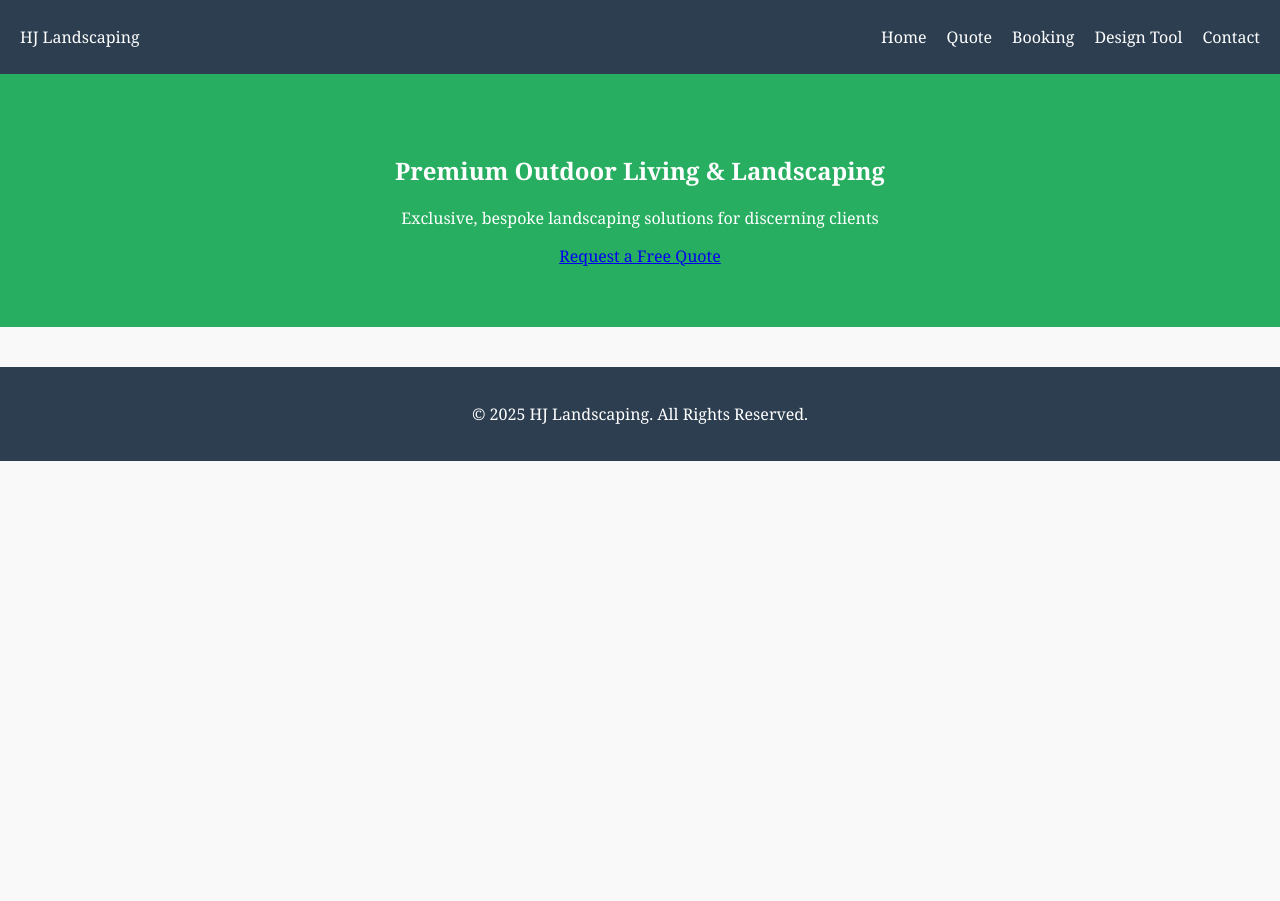
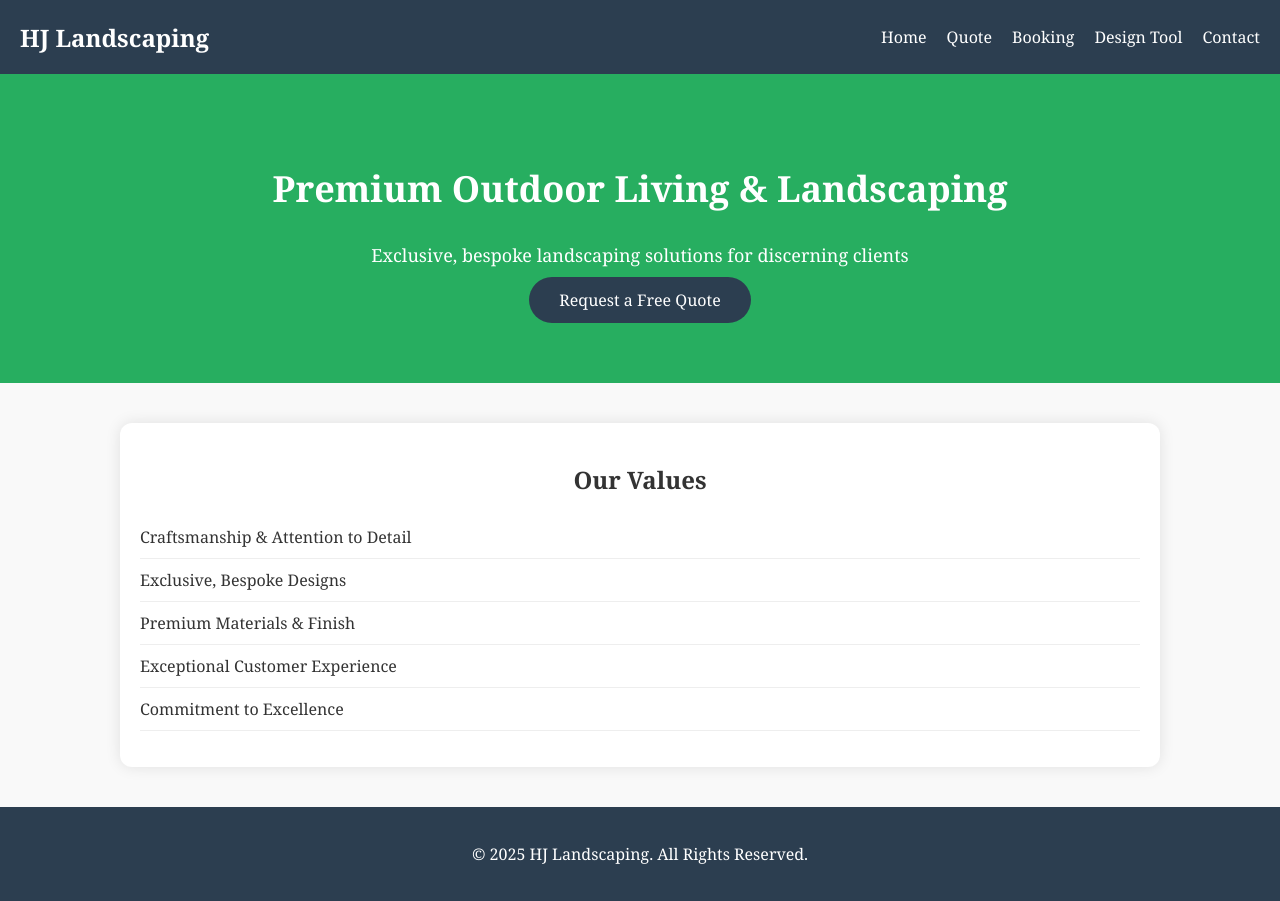
Before and after one commit to HJLandscaping/hjlandscaping.github.io, a plain HTML site: page index.html in a window 1280 px wide. Before the commit the page ends 800 px from the top, so only its background shows below. Drawn offline with Linux system fonts and the light colour scheme.

Commit message:
Add files via upload

```diff
--- a/index.html
+++ b/index.html
@@ -1 +1,44 @@
-<!DOCTYPE html><html lang='en'><head><meta charset='UTF-8'><meta name='viewport' content='width=device-width, initial-scale=1.0'><title>HJ Landscaping | Home</title><link rel='stylesheet' href='style.css'></head><body><header><div class='logo'>HJ Landscaping</div><nav><ul class='nav-links'><li><a href='index.html'>Home</a></li><li><a href='quote.html'>Quote</a></li><li><a href='maintenance.html'>Booking</a></li><li><a href='design.html'>Design Tool</a></li><li><a href='contact.html'>Contact</a></li></ul></nav></header><section class='hero'><h1>Premium Outdoor Living & Landscaping</h1><p>Exclusive, bespoke landscaping solutions for discerning clients</p><a href='quote.html' class='btn'>Request a Free Quote</a></section><footer><p>&copy; 2025 HJ Landscaping. All Rights Reserved.</p></footer></body></html>
+<!DOCTYPE html>
+<html lang="en">
+<head>
+  <meta charset="UTF-8">
+  <meta name="viewport" content="width=device-width, initial-scale=1.0">
+  <title>HJ Landscaping | Home</title>
+  <link rel="stylesheet" href="style.css">
+</head>
+<body>
+  <header>
+    <div class="logo">HJ Landscaping</div>
+    <nav>
+      <ul class="nav-links">
+        <li><a href="index.html">Home</a></li>
+        <li><a href="quote.html">Quote</a></li>
+        <li><a href="maintenance.html">Booking</a></li>
+        <li><a href="design.html">Design Tool</a></li>
+        <li><a href="contact.html">Contact</a></li>
+      </ul>
+    </nav>
+  </header>
+
+  <section class="hero">
+    <h1>Premium Outdoor Living & Landscaping</h1>
+    <p>Exclusive, bespoke landscaping solutions for discerning clients</p>
+    <a href="quote.html" class="btn">Request a Free Quote</a>
+  </section>
+
+  <section class="values">
+    <h2>Our Values</h2>
+    <ul>
+      <li>Craftsmanship & Attention to Detail</li>
+      <li>Exclusive, Bespoke Designs</li>
+      <li>Premium Materials & Finish</li>
+      <li>Exceptional Customer Experience</li>
+      <li>Commitment to Excellence</li>
+    </ul>
+  </section>
+
+  <footer>
+    <p>&copy; 2025 HJ Landscaping. All Rights Reserved.</p>
+  </footer>
+</body>
+</html>
--- a/style.css
+++ b/style.css
@@ -1 +1,124 @@
-body { font-family: 'Georgia', serif; background: #f9f9f9; margin: 0; padding: 0; color: #333; } header { background: #2c3e50; color: white; display: flex; justify-content: space-between; align-items: center; padding: 10px 20px; } .nav-links { list-style: none; display: flex; gap: 20px; } .nav-links li a { color: white; text-decoration: none; font-size: 16px; } .hero { background: #27ae60; color: white; text-align: center; padding: 60px 20px; } .form-section, .booking { max-width: 900px; margin: 40px auto; padding: 20px; background: white; border-radius: 10px; box-shadow: 0 0 15px rgba(0,0,0,0.1); } form input, form textarea, form button { width: 100%; margin: 10px 0; padding: 12px; border-radius: 8px; border: 1px solid #ccc; font-size: 16px; } form button { background: #27ae60; color: white; border: none; cursor: pointer; } form button:hover { background: #1e8449; } .book-btn { display: inline-block; background: #27ae60; color: white; padding: 12px 20px; border-radius: 30px; text-decoration: none; } footer { background: #2c3e50; color: white; text-align: center; padding: 20px; margin-top: 40px; }
+body {
+  font-family: 'Georgia', serif;
+  background-color: #f9f9f9;
+  margin: 0;
+  padding: 0;
+  color: #333;
+}
+
+header {
+  background-color: #2c3e50;
+  color: white;
+  display: flex;
+  justify-content: space-between;
+  align-items: center;
+  padding: 10px 20px;
+}
+
+.logo {
+  font-size: 24px;
+  font-weight: bold;
+}
+
+.nav-links {
+  list-style: none;
+  display: flex;
+  gap: 20px;
+}
+
+.nav-links li a {
+  color: white;
+  text-decoration: none;
+  font-size: 16px;
+  transition: color 0.3s;
+}
+
+.nav-links li a:hover {
+  color: #27ae60;
+}
+
+.hero {
+  background: #27ae60;
+  color: white;
+  text-align: center;
+  padding: 60px 20px;
+}
+
+.hero h1 {
+  font-size: 36px;
+}
+
+.hero p {
+  font-size: 18px;
+  margin: 10px 0;
+}
+
+.btn {
+  display: inline-block;
+  background: #2c3e50;
+  color: white;
+  padding: 12px 30px;
+  border-radius: 30px;
+  text-decoration: none;
+  font-size: 16px;
+  transition: background 0.3s;
+}
+
+.btn:hover {
+  background: #1a252f;
+}
+
+.values, .form-section, .booking, .designer {
+  max-width: 1000px;
+  margin: 40px auto;
+  padding: 20px;
+  background: white;
+  border-radius: 12px;
+  box-shadow: 0 0 15px rgba(0,0,0,0.1);
+}
+
+.values h2, .form-section h1, .booking h1, .designer h1 {
+  text-align: center;
+}
+
+.values ul {
+  list-style: none;
+  padding: 0;
+}
+
+.values ul li {
+  padding: 10px 0;
+  border-bottom: 1px solid #eee;
+}
+
+form input, form textarea, form button {
+  width: 100%;
+  margin: 10px 0;
+  padding: 12px;
+  border-radius: 8px;
+  border: 1px solid #ccc;
+  font-size: 16px;
+}
+
+form button {
+  background: #27ae60;
+  color: white;
+  border: none;
+  cursor: pointer;
+}
+
+form button:hover {
+  background: #1e8449;
+}
+
+.booking p {
+  text-align: center;
+}
+
+footer {
+  background: #2c3e50;
+  color: white;
+  text-align: center;
+  padding: 20px;
+  margin-top: 40px;
+}
```
Also changed, not shown: contact.html (+37 -1 lines), design.html (+102 -1 lines), maintenance.html (+37 -1 lines), quote.html (+38 -1 lines).
